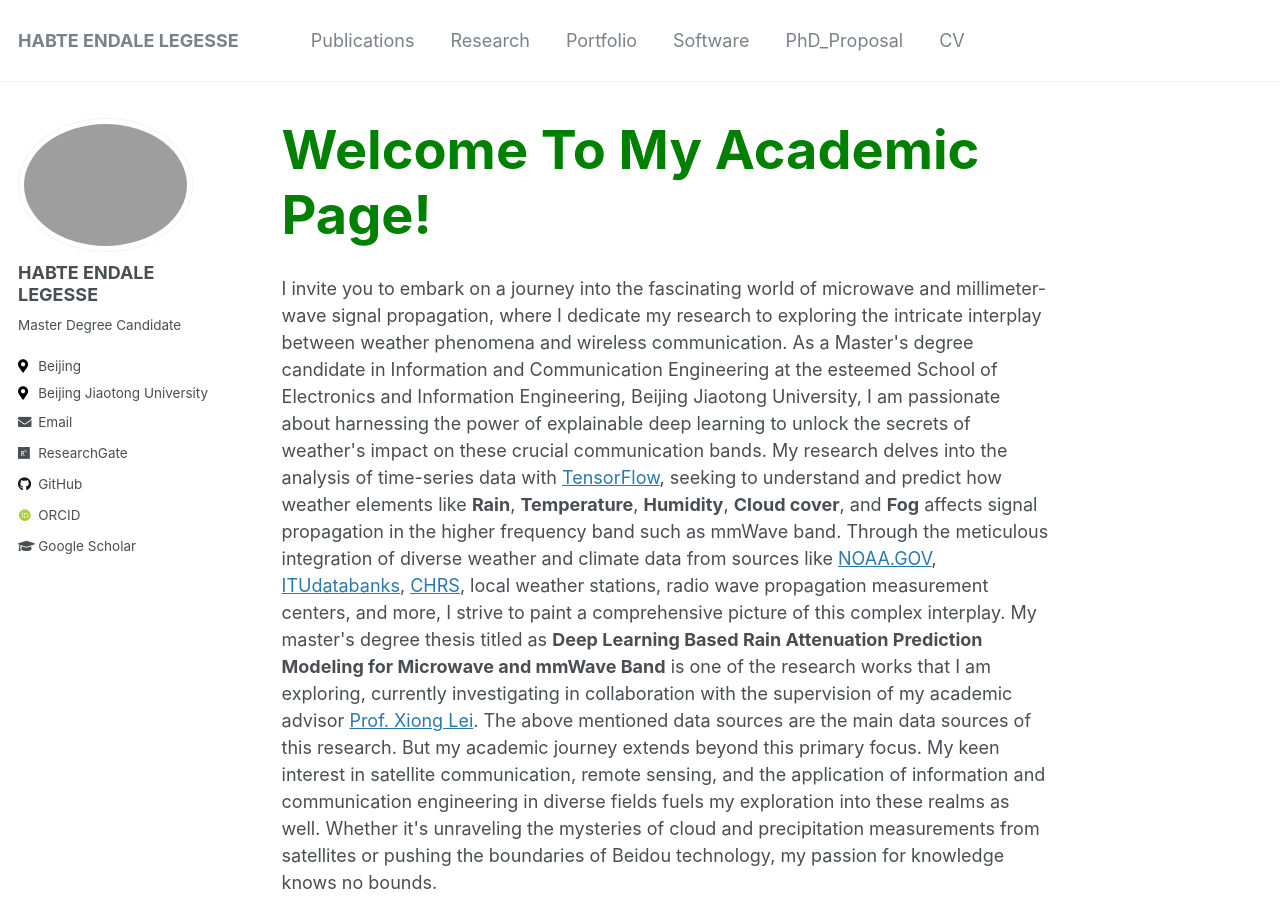
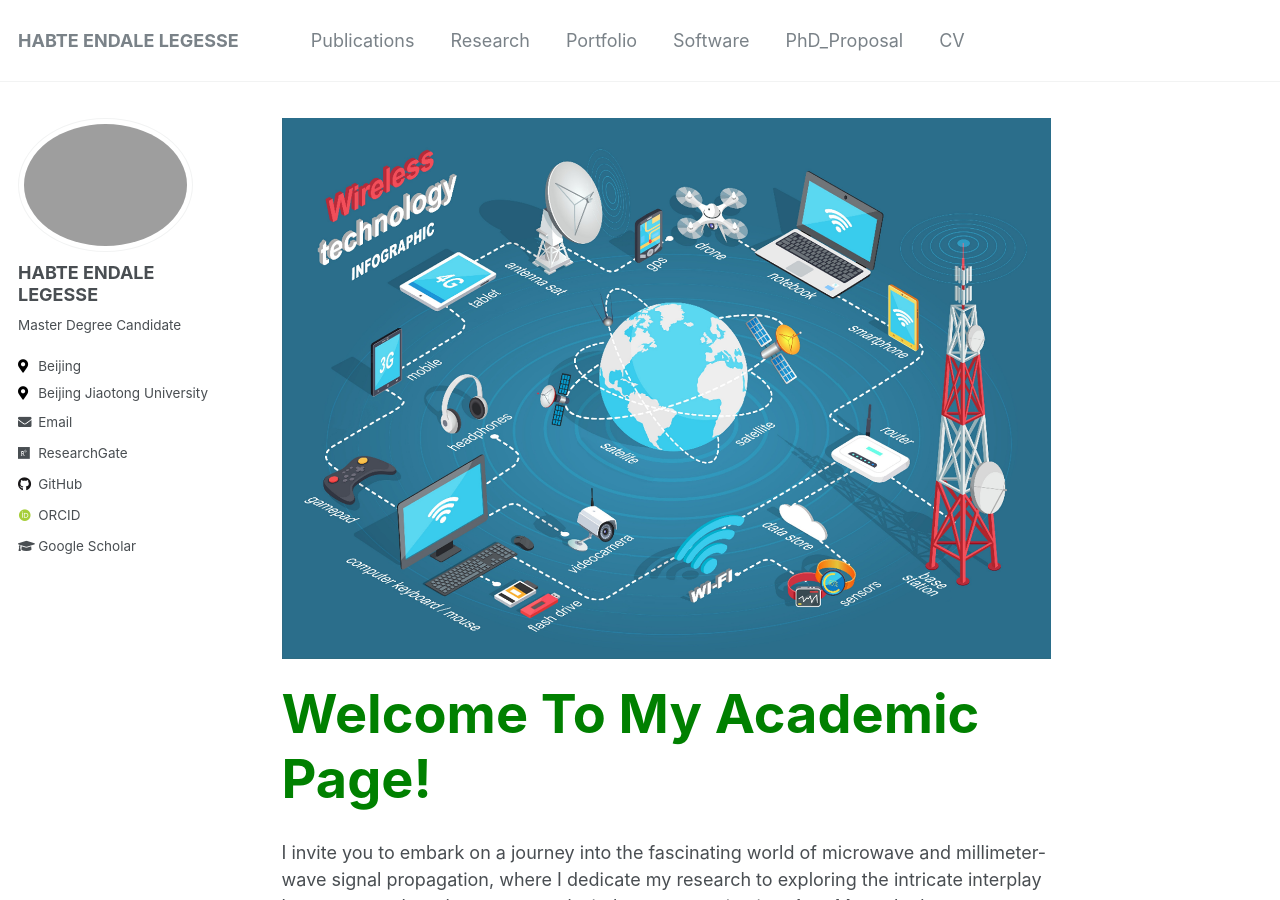
Before and after one commit to Endale24/Endale24.github.io, a Jekyll site: the page built from _pages/about.md, in a window 1280 px wide and 900 px high. Built offline with Jekyll 4.4.1, drawn with Linux system fonts in a browser that asks for light colours; some web fonts are replaced.

Commit message:
Update about.md

```diff
--- a/_pages/about.md
+++ b/_pages/about.md
@@ -6,6 +6,8 @@ redirect_from:
   - /about/
   - /about.html
 ---
+![](/images/RF-Tech.png)
+
 <h1 style="color: green; font-size: 3em;">Welcome To My Academic Page!</h1>
   <p>I invite you to embark on a journey into the fascinating world of microwave and millimeter-wave signal propagation, where I dedicate my research to exploring the intricate interplay between weather phenomena and wireless communication. As a Master's degree candidate in Information and Communication Engineering at the esteemed School of Electronics and Information Engineering, Beijing Jiaotong University, I am passionate about harnessing the power of explainable deep learning to unlock the secrets of weather's impact on these crucial communication bands.
 
```
